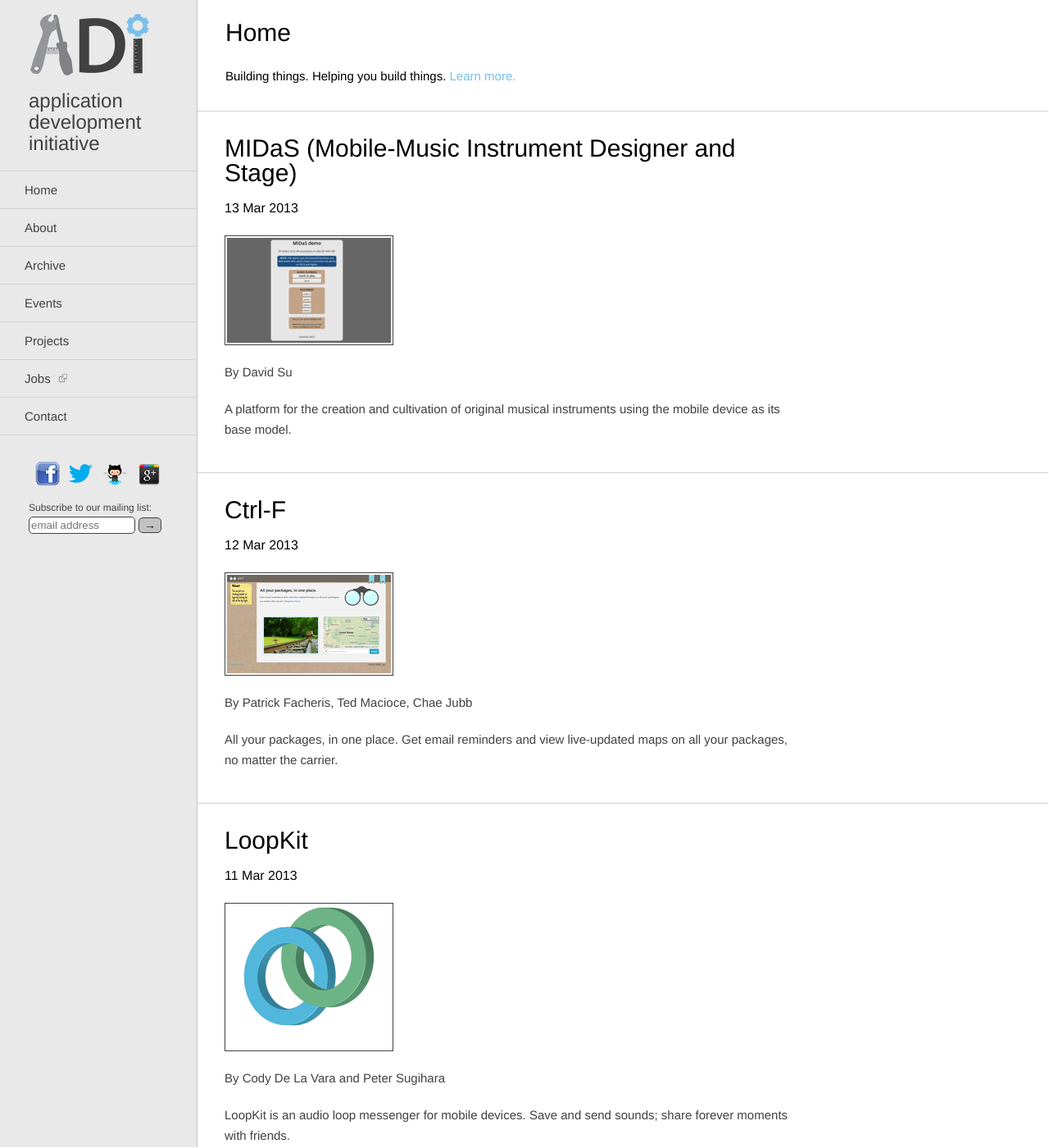
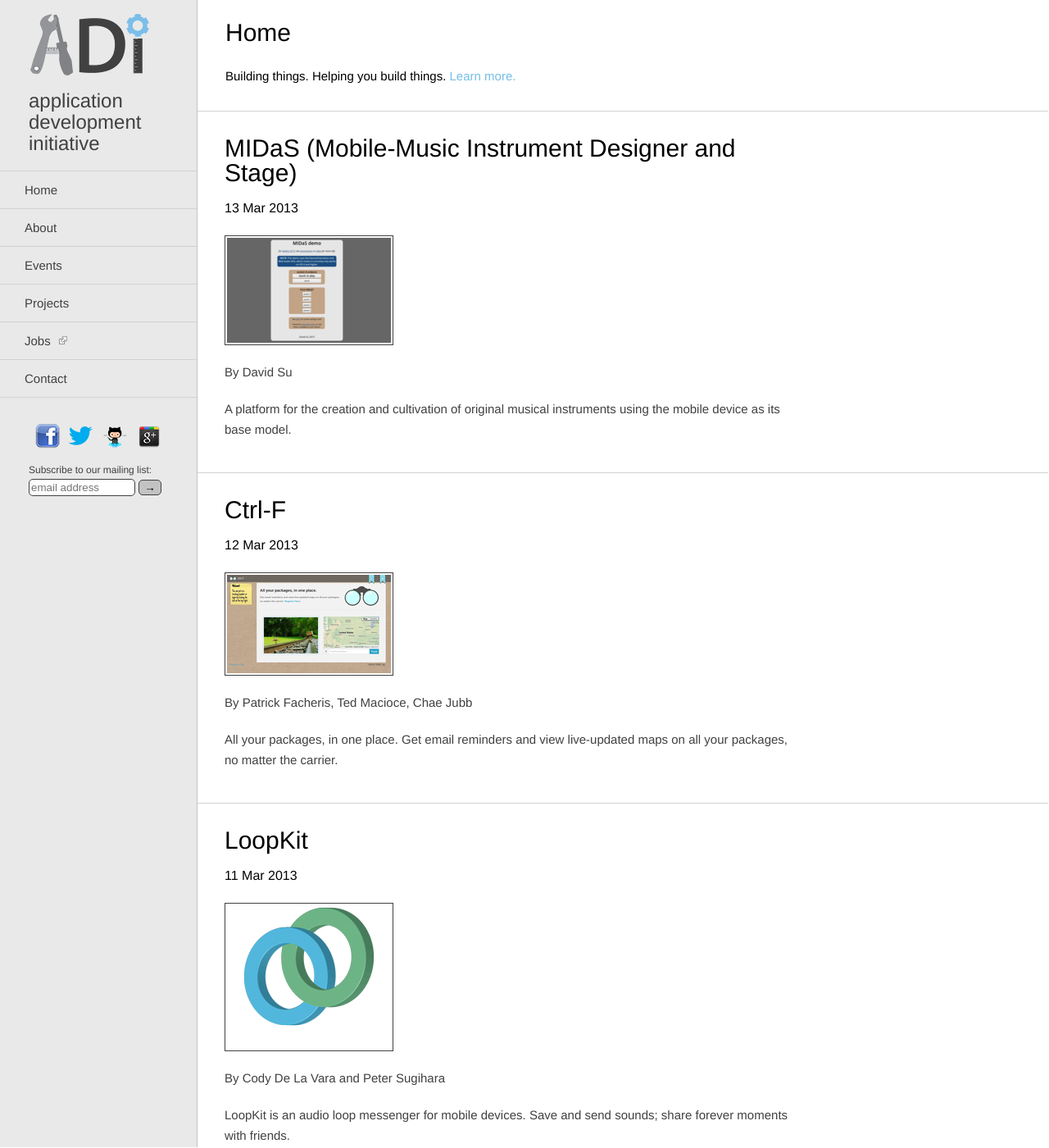
Before and after one commit to adicu/adicu.github.com-dep, a Jekyll site: the page built from index.html, in a window 1280 px wide and 1400 px high. Shown: the whole window at 82% size. Built offline with Jekyll 4.4.1, drawn with Linux system fonts in a browser that asks for light colours; the list of posts is cut into pages by our own code.

Commit message:
Move archive link from sidebar to bottom

```diff
--- a/_layouts/default.html
+++ b/_layouts/default.html
@@ -24,7 +24,6 @@
       <ul id="main-nav">
         <li><a href="/">Home</a></li>
         <li><a href="/about.html">About</a></li>
-        <li><a href="/archive.html">Archive</a></li>
         <li><a href="/events.html">Events</a></li>
         <li><a href="/projects.html">Projects</a></li>
         <li><a href="http://jobs.coreatcu.com/">Jobs <img class="external" src="/img/icon_external_link.png" /></a></li>
--- a/css/style.css
+++ b/css/style.css
@@ -295,6 +295,11 @@
   padding: 0.5em;
 }
 
+#post-pagination .archive {
+  display: block;
+  margin: 1em 0;
+}
+
 .external {
   margin-left: 5px;
 }
--- a/index.html
+++ b/index.html
@@ -67,4 +67,6 @@
   </p>
   {% endif %}
 
+  <div class="archive">View our <a href="/archive.html">archives.</a></div>
+
 </div>
```
